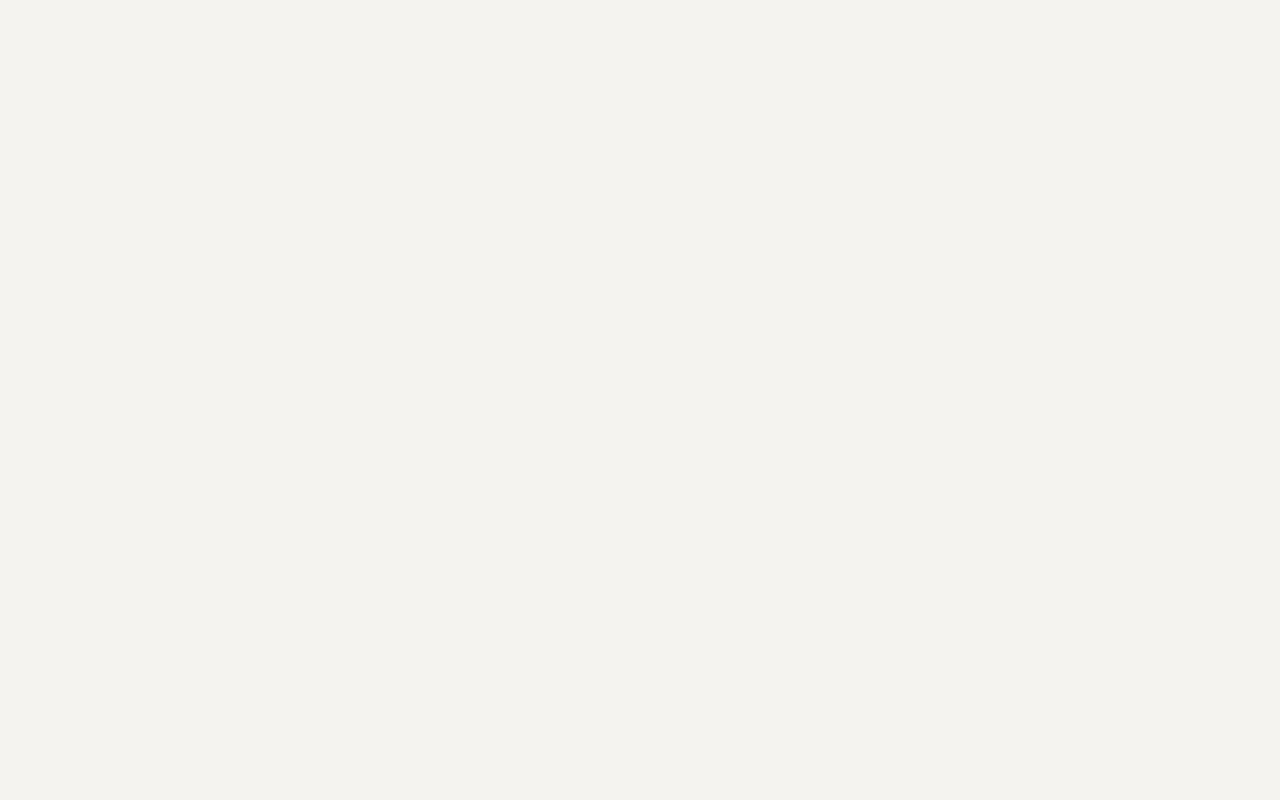
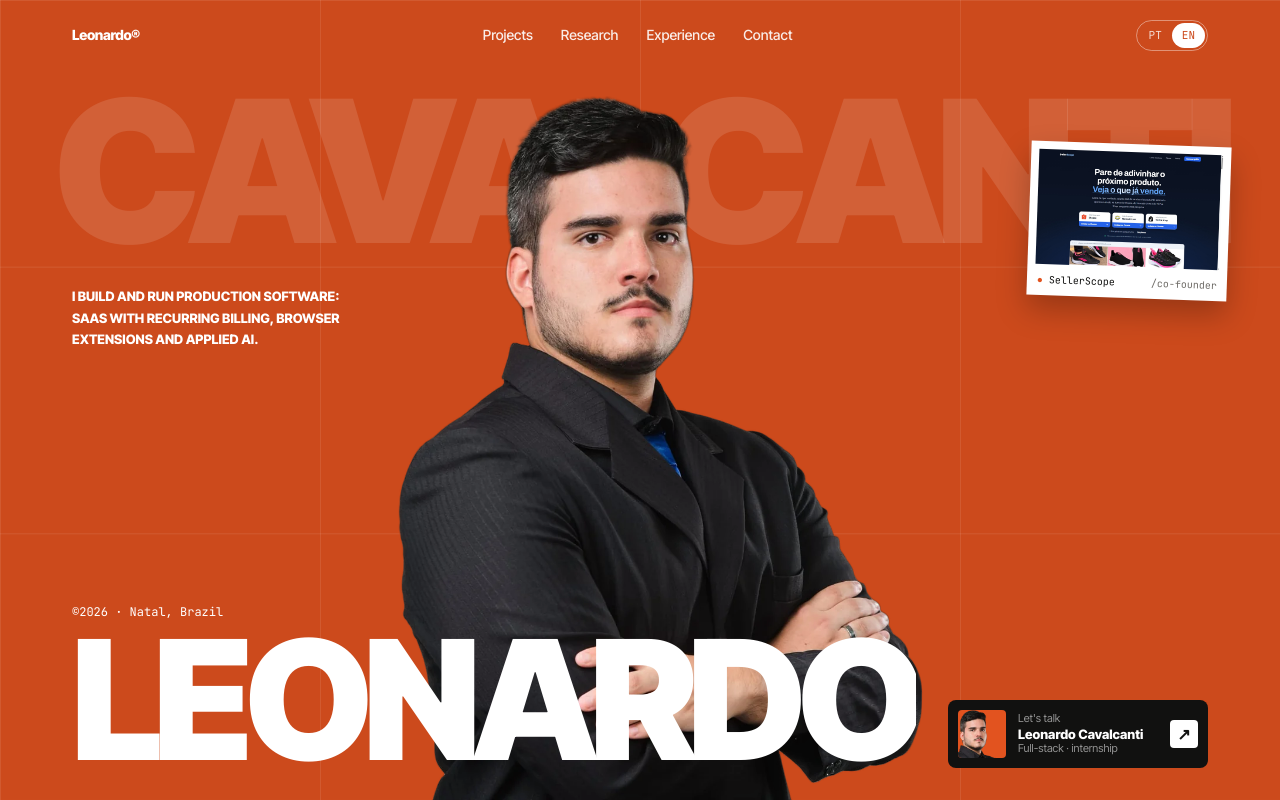
Before and after one commit to LeonardoPCavalcanti/portfolio, a React (Vite) app: page / in a window 1280 px wide. Built offline with nearby package versions, Linux system fonts and the light colour scheme.

Commit message:
feat(hero): topo laranja com foto, nome revelado por letra, parallax, polaroide e cartao de contato

```diff
--- a/package.json
+++ b/package.json
@@ -19,8 +19,7 @@
     "lucide-react": "^0.417.0",
     "motion": "^12.43.0",
     "react": "^18.3.1",
-    "react-dom": "^18.3.1",
-    "react-router-dom": "^6.26.0"
+    "react-dom": "^18.3.1"
   },
   "devDependencies": {
     "@testing-library/dom": "^10.4.2",
--- a/src/App.tsx
+++ b/src/App.tsx
@@ -1,4 +1,13 @@
-// Montagem provisória: as seções novas entram a partir da Task 6.
+import Header from './components/layout/Header';
+import Hero from './components/sections/Hero';
+
 export default function App() {
-  return <main id="conteudo" />;
+  return (
+    <>
+      <Header />
+      <main id="conteudo">
+        <Hero />
+      </main>
+    </>
+  );
 }
--- /dev/null
+++ b/src/components/layout/Header.tsx
@@ -0,0 +1,49 @@
+import { useT } from '../../i18n/useT';
+import { ui } from '../../i18n/ui';
+import type { Lang } from '../../i18n/types';
+
+export const NAV = [
+  { href: '#projetos', label: ui.nav.projects },
+  { href: '#pesquisa', label: ui.nav.research },
+  { href: '#experiencia', label: ui.nav.experience },
+  { href: '#contato', label: ui.nav.contact },
+] as const;
+
+export default function Header() {
+  const { lang, setLang, t } = useT();
+  return (
+    <header className="absolute inset-x-0 top-0 z-30 text-white">
+      <a
+        href="#conteudo"
+        className="sr-only focus:not-sr-only focus:absolute focus:left-4 focus:top-4 focus:bg-ink focus:px-3 focus:py-2"
+      >
+        {t(ui.nav.skip)}
+      </a>
+      <div className="container-x flex items-center justify-between py-5">
+        <a href="#top" className="text-sm font-extrabold tracking-tight">
+          Leonardo®
+        </a>
+        <nav aria-label="Principal" className="hidden gap-7 text-sm font-medium md:flex">
+          {NAV.map((n) => (
+            <a key={n.href} href={n.href} className="opacity-90 transition-opacity hover:opacity-100">
+              {t(n.label)}
+            </a>
+          ))}
+        </nav>
+        <div role="group" aria-label={t(ui.nav.langLabel)} className="flex rounded-full border border-white/40 p-0.5 font-mono text-[11px]">
+          {(['pt', 'en'] as Lang[]).map((l) => (
+            <button
+              key={l}
+              type="button"
+              aria-pressed={lang === l}
+              onClick={() => setLang(l)}
+              className={`rounded-full px-2.5 py-1 uppercase transition-colors ${lang === l ? 'bg-white text-orange' : 'text-white/80 hover:text-white'}`}
+            >
+              {l}
+            </button>
+          ))}
+        </div>
+      </div>
+    </header>
+  );
+}
--- /dev/null
+++ b/src/components/sections/Hero.tsx
@@ -0,0 +1,124 @@
+import { motion, useReducedMotion, useScroll, useTransform } from 'motion/react';
+import { useRef } from 'react';
+import { useT } from '../../i18n/useT';
+import { ui } from '../../i18n/ui';
+import { profile } from '../../data/profile';
+import { featured } from '../../data/projects';
+import Polaroid from '../ui/Polaroid';
+import TalkCard from '../ui/TalkCard';
+import photoWebp from '../../assets/me/leo-1200.webp';
+import photoPng from '../../assets/me/leo-1200.png';
+
+const EASE = [0.16, 1, 0.3, 1] as const;
+
+/**
+ * Coreografia de entrada (≤ 1,2 s): o nome sobe letra por letra sob máscara
+ * enquanto a foto assenta; frase, local, polaroide e cartão chegam depois, em
+ * sequência curta. No scroll, a marca d'água e a foto se movem em velocidades
+ * diferentes (profundidade). Com movimento reduzido, tudo nasce no lugar.
+ */
+export default function Hero() {
+  const { t } = useT();
+  const reduce = useReducedMotion();
+  const ref = useRef<HTMLElement>(null);
+  const { scrollYProgress } = useScroll({ target: ref, offset: ['start start', 'end start'] });
+  const ghostY = useTransform(scrollYProgress, [0, 1], [0, reduce ? 0 : 140]);
+  const photoY = useTransform(scrollYProgress, [0, 1], [0, reduce ? 0 : 60]);
+  const lead = featured[0];
+  const letters = profile.firstName.toUpperCase().split('');
+
+  const enter = (delay: number) =>
+    reduce
+      ? { initial: false as const }
+      : {
+          initial: { opacity: 0, y: 16 },
+          animate: { opacity: 1, y: 0 },
+          transition: { duration: 0.6, delay, ease: EASE },
+        };
+
+  return (
+    <section id="top" ref={ref} className="hero-grid relative isolate flex min-h-[100svh] flex-col overflow-hidden bg-orange text-white">
+      <motion.p
+        aria-hidden
+        style={{ y: ghostY }}
+        className="pointer-events-none absolute inset-x-0 top-[9vh] select-none whitespace-nowrap text-center text-[clamp(48px,15.5vw,230px)] font-black leading-none tracking-crush text-white/[0.12]"
+      >
+        {profile.lastName.toUpperCase()}
+      </motion.p>
+
+      {/* Três camadas: centralização (CSS), parallax (scroll) e entrada; cada uma dona do seu transform. */}
+      <div className="absolute bottom-0 left-1/2 z-10 h-[min(88svh,780px)] -translate-x-[46%] max-md:h-[62svh]">
+        <motion.div style={{ y: photoY }} className="h-full">
+          <motion.picture
+            className="block h-full"
+            {...(reduce
+              ? {}
+              : {
+                  initial: { opacity: 0, y: 40, scale: 1.03 },
+                  animate: { opacity: 1, y: 0, scale: 1 },
+                  transition: { duration: 0.9, ease: EASE },
+                })}
+          >
+            <source srcSet={photoWebp} type="image/webp" />
+            <img
+              src={photoPng}
+              alt={t(ui.hero.photoAlt)}
+              width={894}
+              height={1200}
+              // React 18 só repassa o atributo em minúsculas.
+              {...{ fetchpriority: 'high' }}
+              className="h-full w-auto max-w-none object-contain object-bottom"
+            />
+          </motion.picture>
+        </motion.div>
+      </div>
+
+      <div className="container-x relative z-20 flex flex-1 flex-col pb-8 pt-[max(7rem,calc(9vh+min(15.5vw,230px)+1rem))]">
+        <motion.p {...enter(0.25)} className="max-w-[270px] text-xs font-semibold uppercase leading-relaxed md:text-[13px]">
+          {t(profile.lede)}
+        </motion.p>
+
+        <div className="mt-auto flex items-end justify-between gap-6">
+          <div>
+            <motion.p {...enter(0.35)} className="mb-3 font-mono text-xs">
+              {t(ui.hero.place)}
+            </motion.p>
+            <h1 aria-label={profile.fullName} className="flex overflow-hidden text-[clamp(64px,13vw,190px)] font-black leading-[0.82] tracking-crush">
+              {letters.map((ch, i) => (
+                <motion.span
+                  key={i}
+                  aria-hidden
+                  className="inline-block"
+                  {...(reduce
+                    ? {}
+                    : {
+                        initial: { y: '105%' },
+                        animate: { y: '0%' },
+                        transition: { duration: 0.7, delay: 0.1 + i * 0.04, ease: EASE },
+                      })}
+                >
+                  {ch}
+                </motion.span>
+              ))}
+            </h1>
+          </div>
+          <motion.div {...enter(0.55)} className="hidden lg:block">
+            <TalkCard kicker={t(ui.hero.talkKicker)} name={`${profile.firstName} ${profile.lastName}`} role={t(ui.hero.talkRole)} href="#contato" />
+          </motion.div>
+        </div>
+      </div>
+
+      {lead.shot && (
+        <motion.div {...enter(0.45)} className="absolute right-[4vw] top-[18vh] z-20 hidden lg:block">
+          <Polaroid
+            image={lead.shot}
+            alt={t(lead.shotAlt ?? { pt: lead.name, en: lead.name })}
+            title={lead.name}
+            tag={`/${t(lead.role).split(' · ')[0].toLowerCase()}`}
+            href={lead.links.site ?? '#projetos'}
+          />
+        </motion.div>
+      )}
+    </section>
+  );
+}
--- /dev/null
+++ b/src/components/ui/Polaroid.tsx
@@ -0,0 +1,49 @@
+import { motion, useMotionValue, useReducedMotion, useSpring, useTransform } from 'motion/react';
+import type { PointerEvent } from 'react';
+
+interface PolaroidProps {
+  image: string;
+  alt: string;
+  title: string;
+  tag: string;
+  href: string;
+}
+
+/** Cartão de foto instantânea que inclina seguindo o cursor (mola). */
+export default function Polaroid({ image, alt, title, tag, href }: PolaroidProps) {
+  const reduce = useReducedMotion();
+  const mx = useMotionValue(0.5);
+  const my = useMotionValue(0.5);
+  const rotateY = useSpring(useTransform(mx, [0, 1], [-10, 10]), { stiffness: 200, damping: 18 });
+  const rotateX = useSpring(useTransform(my, [0, 1], [8, -8]), { stiffness: 200, damping: 18 });
+
+  function onMove(e: PointerEvent<HTMLAnchorElement>) {
+    if (reduce || e.pointerType !== 'mouse') return;
+    const r = e.currentTarget.getBoundingClientRect();
+    mx.set((e.clientX - r.left) / r.width);
+    my.set((e.clientY - r.top) / r.height);
+  }
+
+  return (
+    <motion.a
+      href={href}
+      target="_blank"
+      rel="noreferrer"
+      onPointerMove={onMove}
+      onPointerLeave={() => {
+        mx.set(0.5);
+        my.set(0.5);
+      }}
+      style={{ rotateX, rotateY, rotate: 2, transformPerspective: 800 }}
+      className="block w-[200px] bg-white p-2 text-ink shadow-[0_14px_30px_rgba(0,0,0,0.25)]"
+    >
+      <img src={image} alt={alt} width={184} height={115} className="h-[115px] w-full object-cover object-top" />
+      <span className="flex justify-between gap-2 whitespace-nowrap px-0.5 pt-2 font-mono text-[10px]">
+        <span>
+          <span className="text-orange-bright">●</span> {title}
+        </span>
+        <span className="text-muted">{tag}</span>
+      </span>
+    </motion.a>
+  );
+}
--- /dev/null
+++ b/src/components/ui/TalkCard.tsx
@@ -0,0 +1,27 @@
+import thumb from '../../assets/me/leo-thumb.webp';
+
+interface TalkCardProps {
+  kicker: string;
+  name: string;
+  role: string;
+  href: string;
+}
+
+export default function TalkCard({ kicker, name, role, href }: TalkCardProps) {
+  return (
+    <a href={href} className="group flex w-[260px] items-center gap-3 rounded-lg bg-ink p-2.5 text-white">
+      <img src={thumb} alt="" width={48} height={48} className="h-12 w-12 rounded bg-orange-bright object-cover" />
+      <span className="text-[11px] leading-tight">
+        <span className="block text-white/55">{kicker}</span>
+        <span className="block text-[13px] font-extrabold">{name}</span>
+        <span className="block text-white/55">{role}</span>
+      </span>
+      <span
+        aria-hidden
+        className="ml-auto grid h-7 w-7 place-items-center rounded bg-white font-bold text-ink transition-transform duration-200 group-hover:-translate-y-0.5 group-hover:translate-x-0.5"
+      >
+        ↗
+      </span>
+    </a>
+  );
+}
--- a/src/main.tsx
+++ b/src/main.tsx
@@ -1,22 +1,18 @@
 import React from 'react';
 import ReactDOM from 'react-dom/client';
-import { BrowserRouter } from 'react-router-dom';
 import { MotionConfig } from 'motion/react';
 import App from './App';
 import { LangProvider } from './i18n/LangProvider';
 import './styles/globals.css';
 
-// `basename` precisa coincidir com o `base` do Vite para o GitHub Pages.
 // reducedMotion="user" desliga transform/layout quando o sistema pede;
 // opacidade e desfoque são tratados em cada componente via useReducedMotion.
 ReactDOM.createRoot(document.getElementById('root')!).render(
   <React.StrictMode>
-    <BrowserRouter basename={import.meta.env.BASE_URL}>
-      <MotionConfig reducedMotion="user">
-        <LangProvider>
-          <App />
-        </LangProvider>
-      </MotionConfig>
-    </BrowserRouter>
+    <MotionConfig reducedMotion="user">
+      <LangProvider>
+        <App />
+      </LangProvider>
+    </MotionConfig>
   </React.StrictMode>,
 );
```
Also changed, not shown: 1 other file (tests, documents, lock files or other folders).
